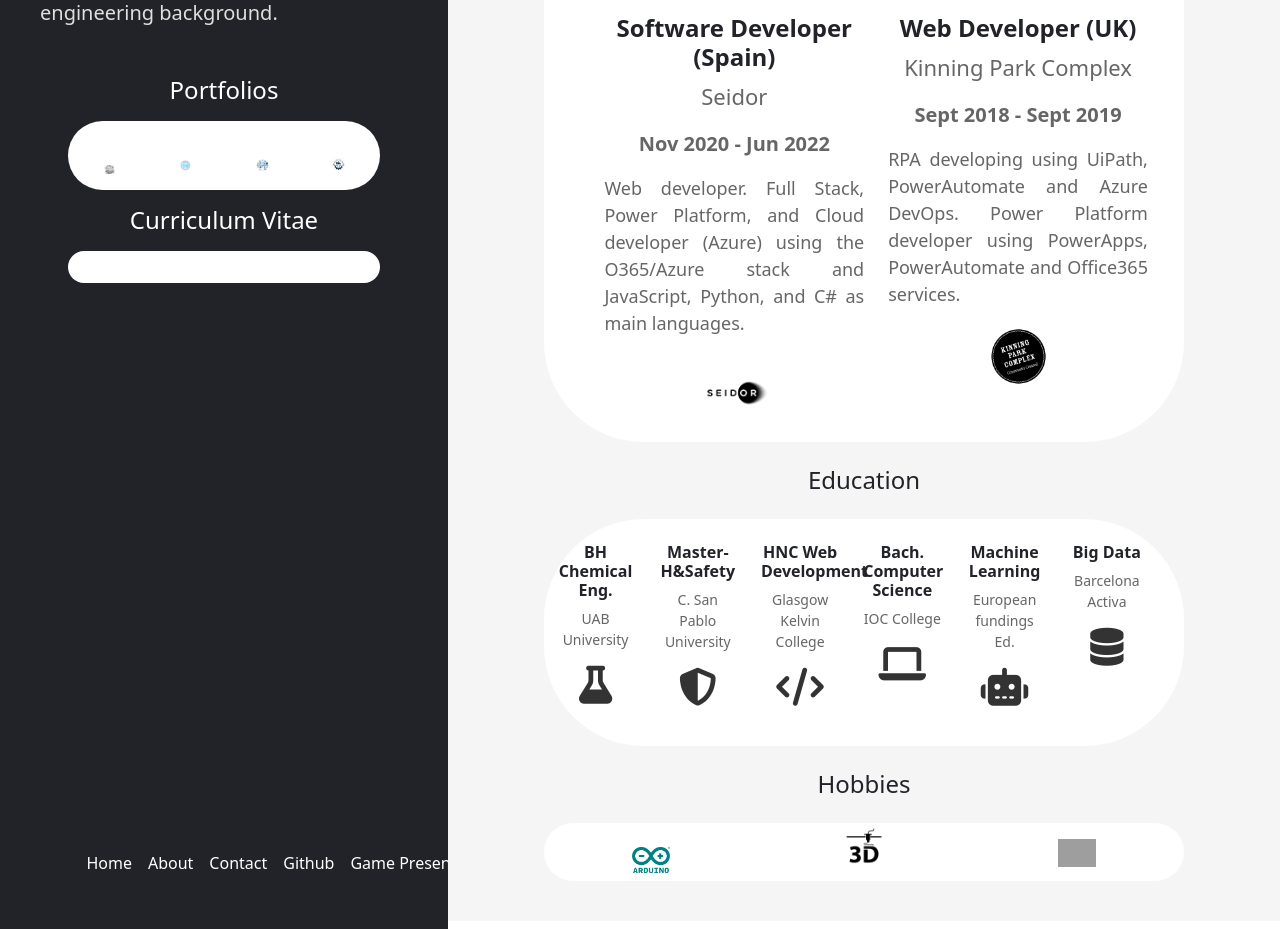
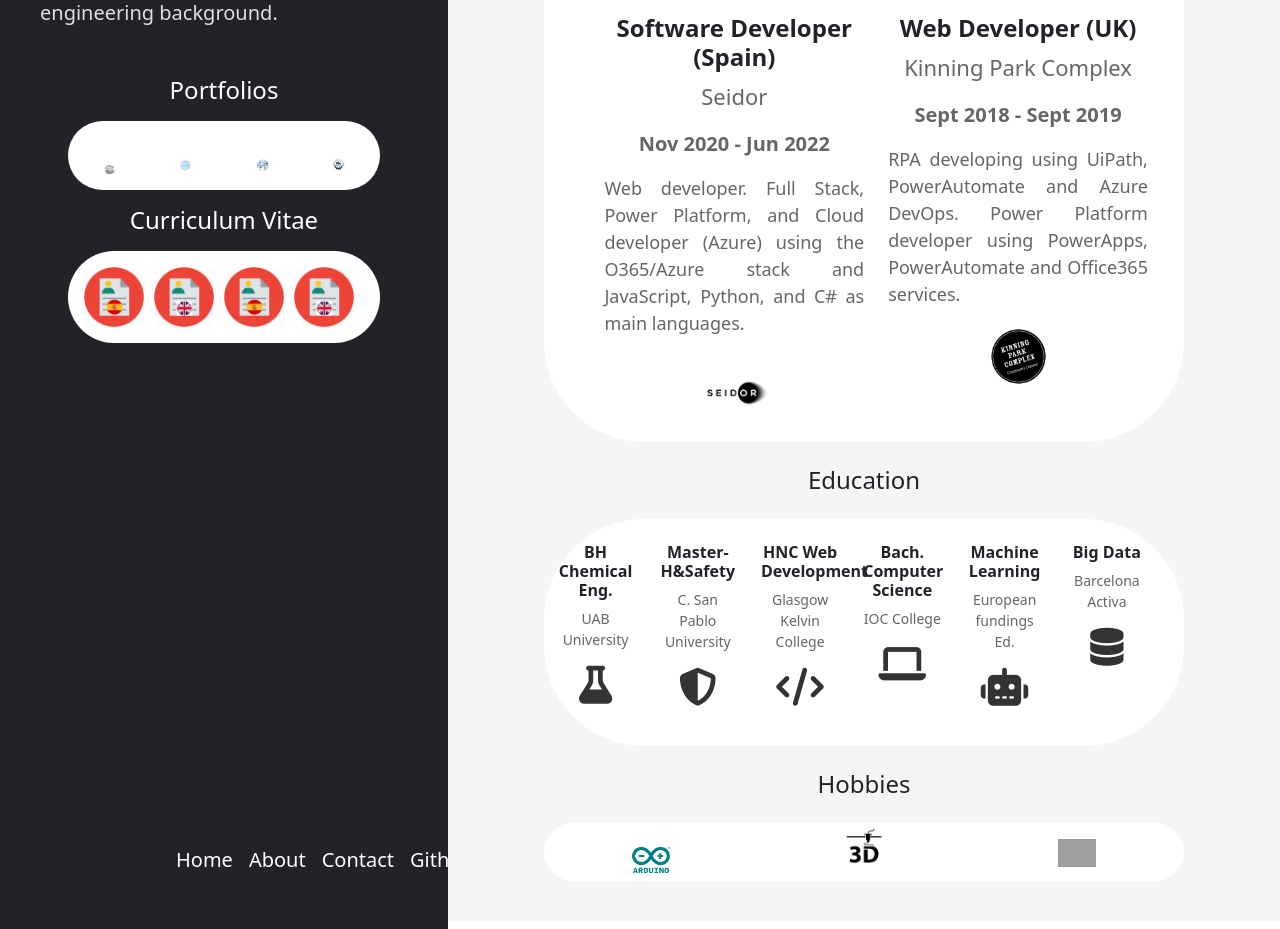
Before and after one commit to SteelTitansax/professional-portfolio-mpl-webapp, a Django app: page / in a window 1280 px wide. Shown: the part 535-1464 px from the top of the page. Run offline with Django 5.2, Linux system fonts and the light colour scheme; grey boxes are pictures that could not be loaded.

Commit message:
fourth commit

```diff
--- a/professional_portfolio/portfolio_webapp/static/css/styles.css
+++ b/professional_portfolio/portfolio_webapp/static/css/styles.css
@@ -48,13 +48,14 @@
 }
 
 .navbar-nav {
-    margin-left: 3%;
+    margin-left: 10%;
     overflow: hidden;
     position: fixed;
     bottom: 0;
     width: 100%;
     margin-bottom: 3%;
-}
+    font-size: 20px;
+  }
 
 .navbar-expand-lg .navbar-nav .nav-link {
     color:white;
@@ -161,3 +162,8 @@
 .rounded {
     border-radius: 100px!important;
 }
+
+.navbar-icons
+{
+    width :60px !important;
+}
--- a/professional_portfolio/portfolio_webapp/templates/base.html
+++ b/professional_portfolio/portfolio_webapp/templates/base.html
@@ -28,7 +28,6 @@
                 <a class="nav-item nav-link" href="#">About</a>
                 <a class="nav-item nav-link" href="#">Contact</a>
                 <a class="nav-item nav-link" href="#">Github</a>
-                <a class="nav-item nav-link" href="#">Game Presentation</a>
             </div>
         </nav>
 
@@ -61,7 +60,24 @@
         <h4 class="text-center mb-3 mt-3"><bold>Curriculum Vitae</bold></h4>
         <div class="experience-section container bg-white p-3 rounded">
             <div class="row">
+                <div class="row">
 
+                    <div class="col-md-3 text-center">
+                        <img class="navbar-icons" data-bs-toggle="tooltip" title="Check company" src="{% static 'img/english_resume_logo_spanish.jpg' %}"/>
+                    </div>
+                    <div class="col-md-3 text-center">
+                        <img class="navbar-icons"  data-bs-toggle="tooltip" title="Check company" src="{% static 'img/english_resume_logo_uk.jpg' %}"/>
+                    </div>
+
+
+                    <div class="col-md-3 text-center">
+                        <img class="navbar-icons" data-bs-toggle="tooltip" title="Check company" src="{% static 'img/english_resume_logo_spanish.jpg' %}"/>
+                    </div>
+                    <div class="col-md-3 text-center">
+                        <img class="navbar-icons" data-bs-toggle="tooltip" title="Check company" src="{% static 'img/english_resume_logo_uk.jpg' %}"/>
+                    </div>
+
+                </div>
 
             </div>
         </div>
```
